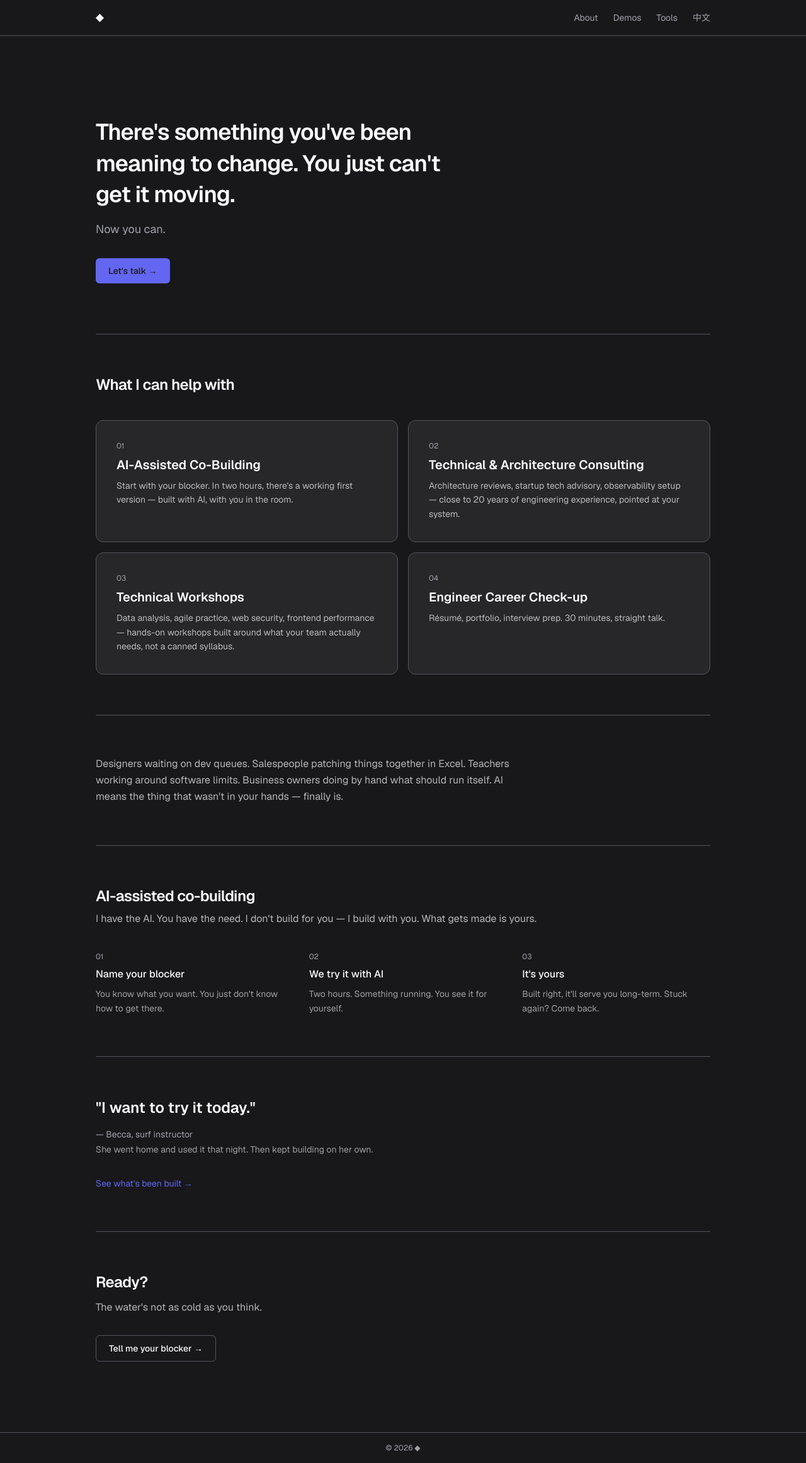
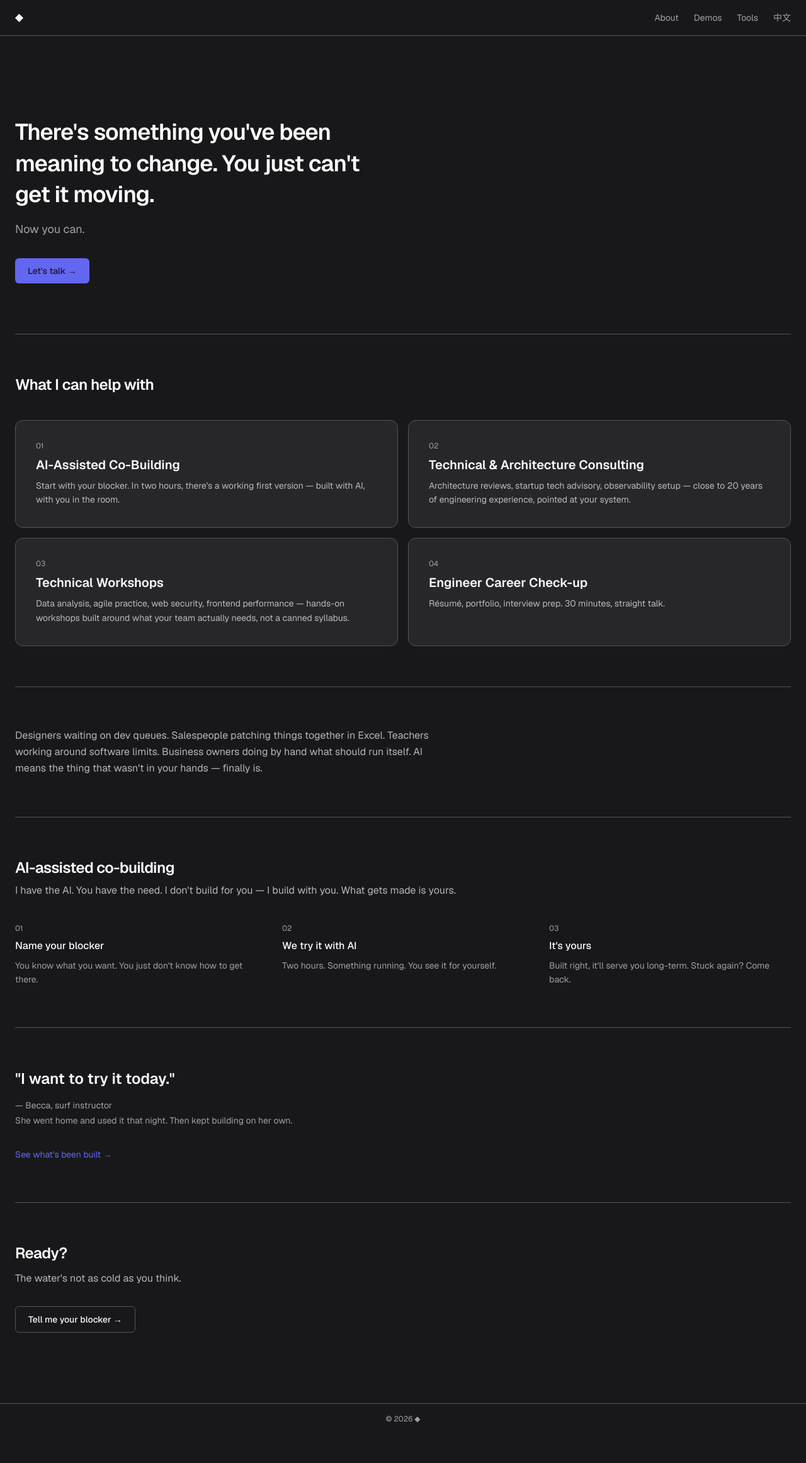
Before and after one commit to marsen/Marsen.Studio.Arsenal, a Next.js app: page /en in a window 1280 px wide. Shown: the whole page at 63% size. After the commit the page ends 2277 px from the top, so only its background shows below. Built offline with nearby package versions, Linux system fonts and the light colour scheme.

Commit message:
style: widen site content container
Bump the shared content column from max-w-5xl to max-w-7xl across
main, the nav, and the footer so the wider services grid has room
to breathe instead of leaving dead space on large screens.

```diff
--- a/src/app/[locale]/layout.tsx
+++ b/src/app/[locale]/layout.tsx
@@ -32,7 +32,7 @@ export default async function LocaleLayout({ children, params }: Props) {
       <body className="min-h-full flex flex-col">
         <NextIntlClientProvider>
           <NavBar />
-          <main className="flex-1 mx-auto w-full max-w-5xl px-6 py-12">
+          <main className="flex-1 mx-auto w-full max-w-7xl px-6 py-12">
             {children}
           </main>
           <Footer />
--- a/src/presentation/components/layouts/Footer.tsx
+++ b/src/presentation/components/layouts/Footer.tsx
@@ -1,7 +1,7 @@
 export default function Footer() {
   return (
     <footer className="border-t border-border">
-      <div className="mx-auto flex h-12 max-w-5xl items-center justify-center px-6 text-xs text-muted-foreground">
+      <div className="mx-auto flex h-12 max-w-7xl items-center justify-center px-6 text-xs text-muted-foreground">
         © {new Date().getFullYear()} ◆
       </div>
     </footer>
--- a/src/presentation/components/layouts/NavBar.tsx
+++ b/src/presentation/components/layouts/NavBar.tsx
@@ -7,7 +7,7 @@ export default function NavBar() {
 
   return (
     <header className="border-b border-border">
-      <nav className="mx-auto flex h-14 max-w-5xl items-center justify-between px-6">
+      <nav className="mx-auto flex h-14 max-w-7xl items-center justify-between px-6">
         <Link href="/" className="font-semibold tracking-tight text-foreground">
           ◆
         </Link>
```
